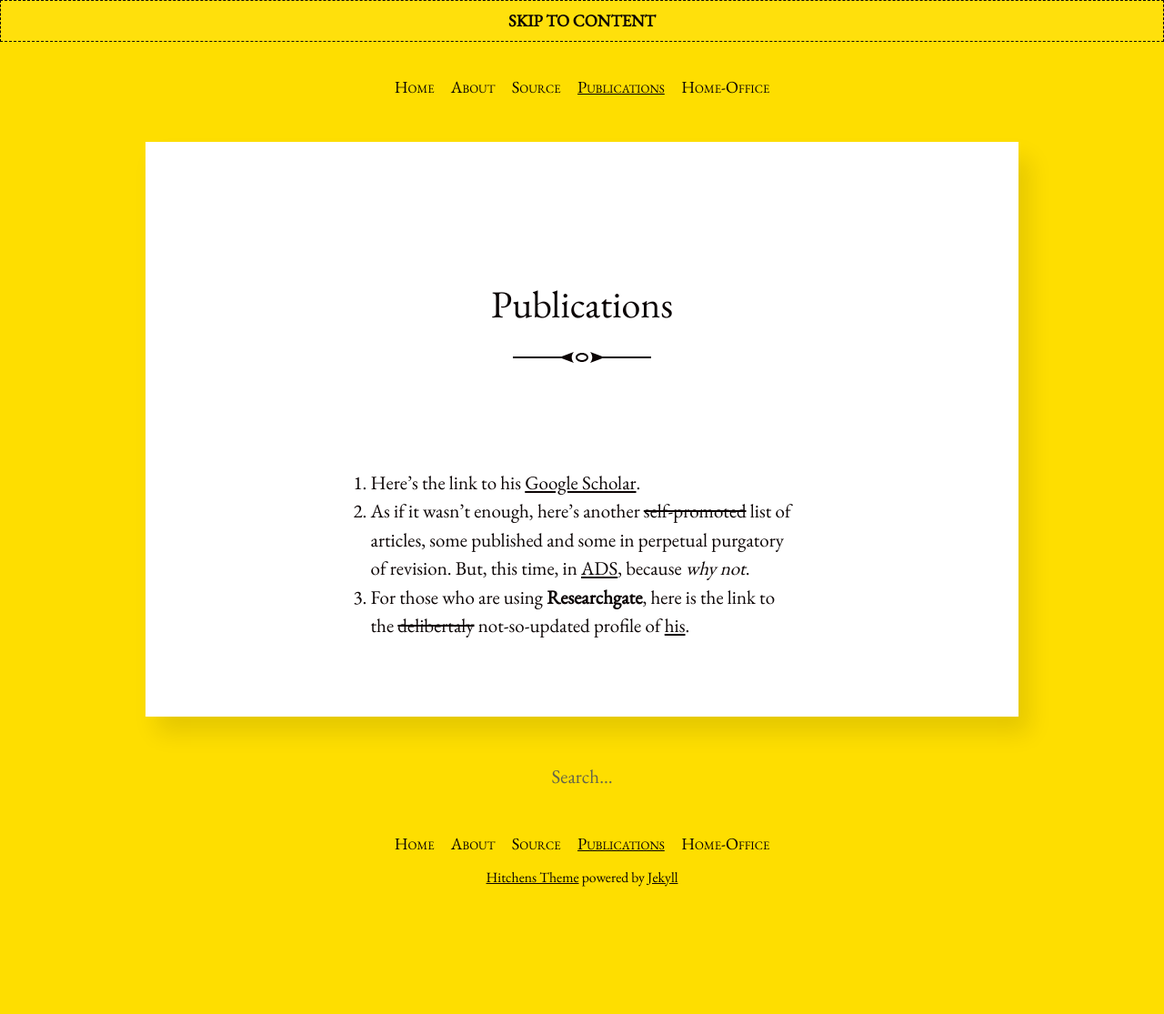
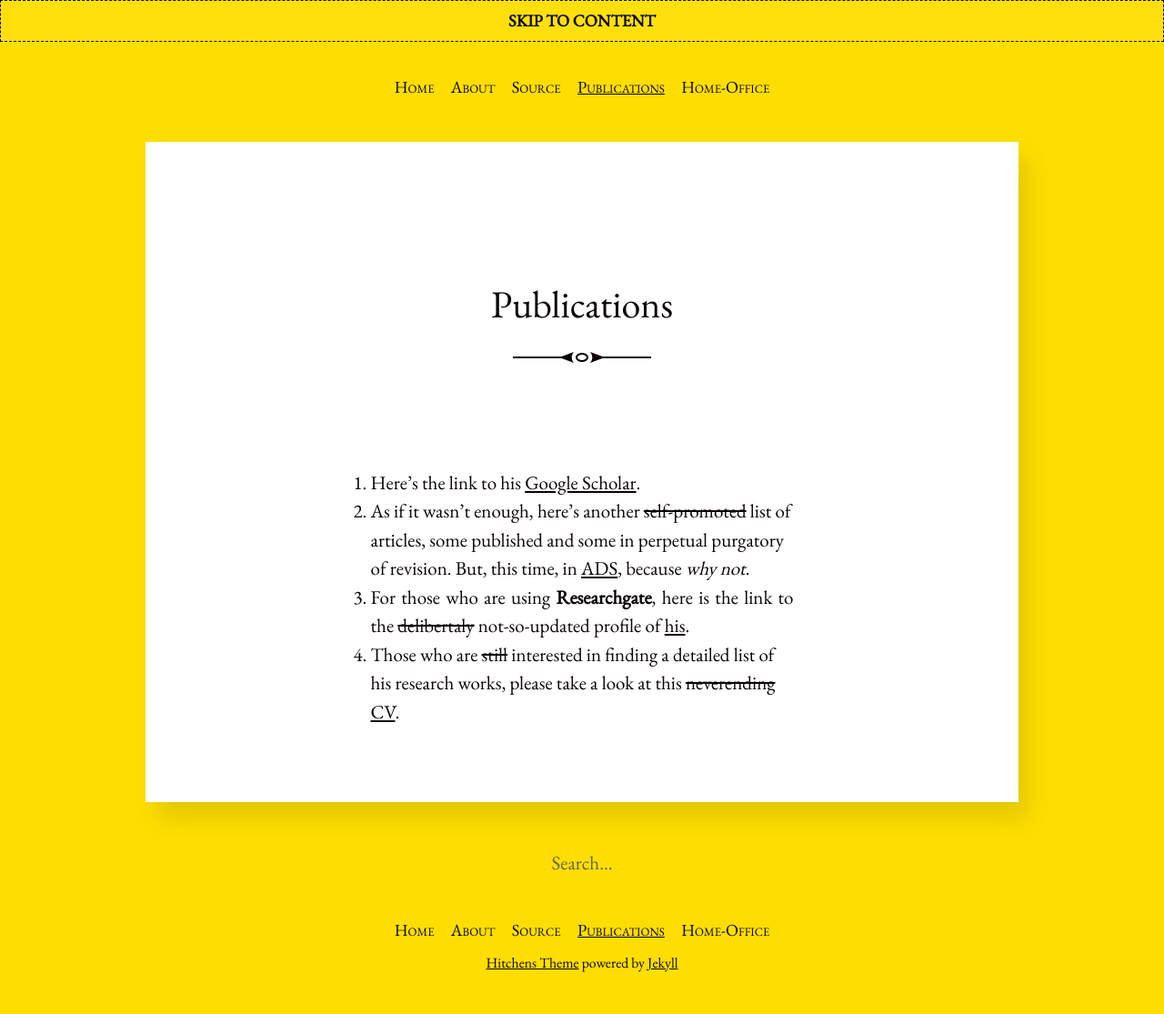
Before and after one commit to Astro-Ayan/astro-ayan.github.io, a Jekyll site: the page built from publications.md, in a window 1280 px wide. Shown: the whole page at 91% size. Built offline with Jekyll 4.4.1, drawn with Linux system fonts in a browser that asks for light colours; before the commit the page ends 1020 px from its top, so only the background shows below that.

Commit message:
A CV has been added.

```diff
--- a/publications.md
+++ b/publications.md
@@ -6,3 +6,5 @@ title: Publications
 1. Here's the link to his [Google Scholar](https://scholar.google.com/citations?hl=en&user=mBT1-hwAAAAJ&view_op=list_works).
 2. As if it wasn't enough, here's another ~~self-promoted~~ list of articles, some published and some in perpetual purgatory of revision. But, this time, in [ADS](https://ui.adsabs.harvard.edu/public-libraries/HSdfai8rQSS6QnpJAK52_A), because *why not*.
 3. For those who are using __Researchgate__, here is the link to the ~~delibertaly~~ not-so-updated profile of [his](https://www.researchgate.net/profile/Ayan-Bhattacharjee).
+
+4. Those who are ~~still~~ interested in finding a detailed list of his research works, please take a look at this ~~neverending~~ [CV](CV_AB_2024.pdf).
```
Also changed, not shown: 18 other files.
